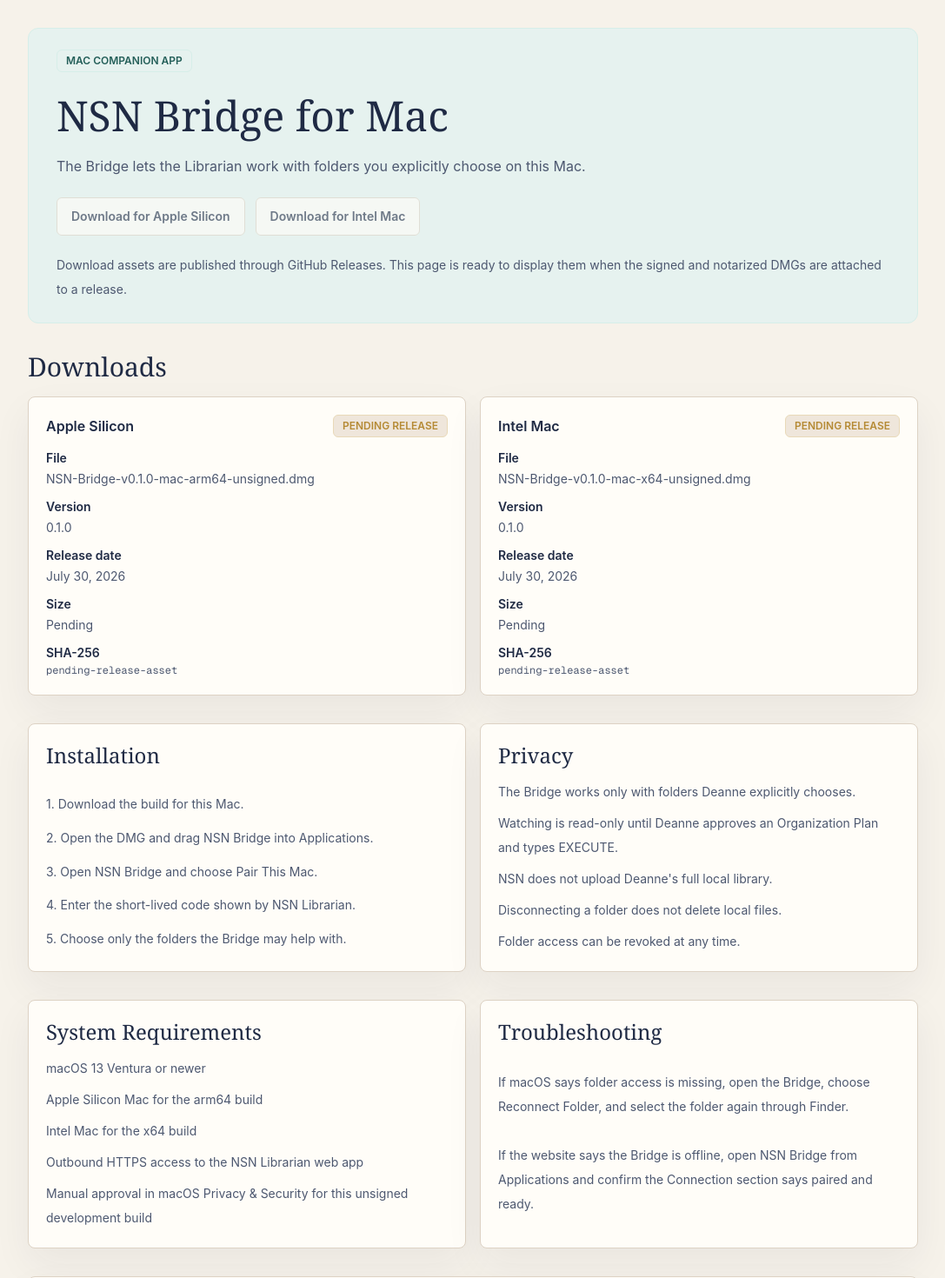
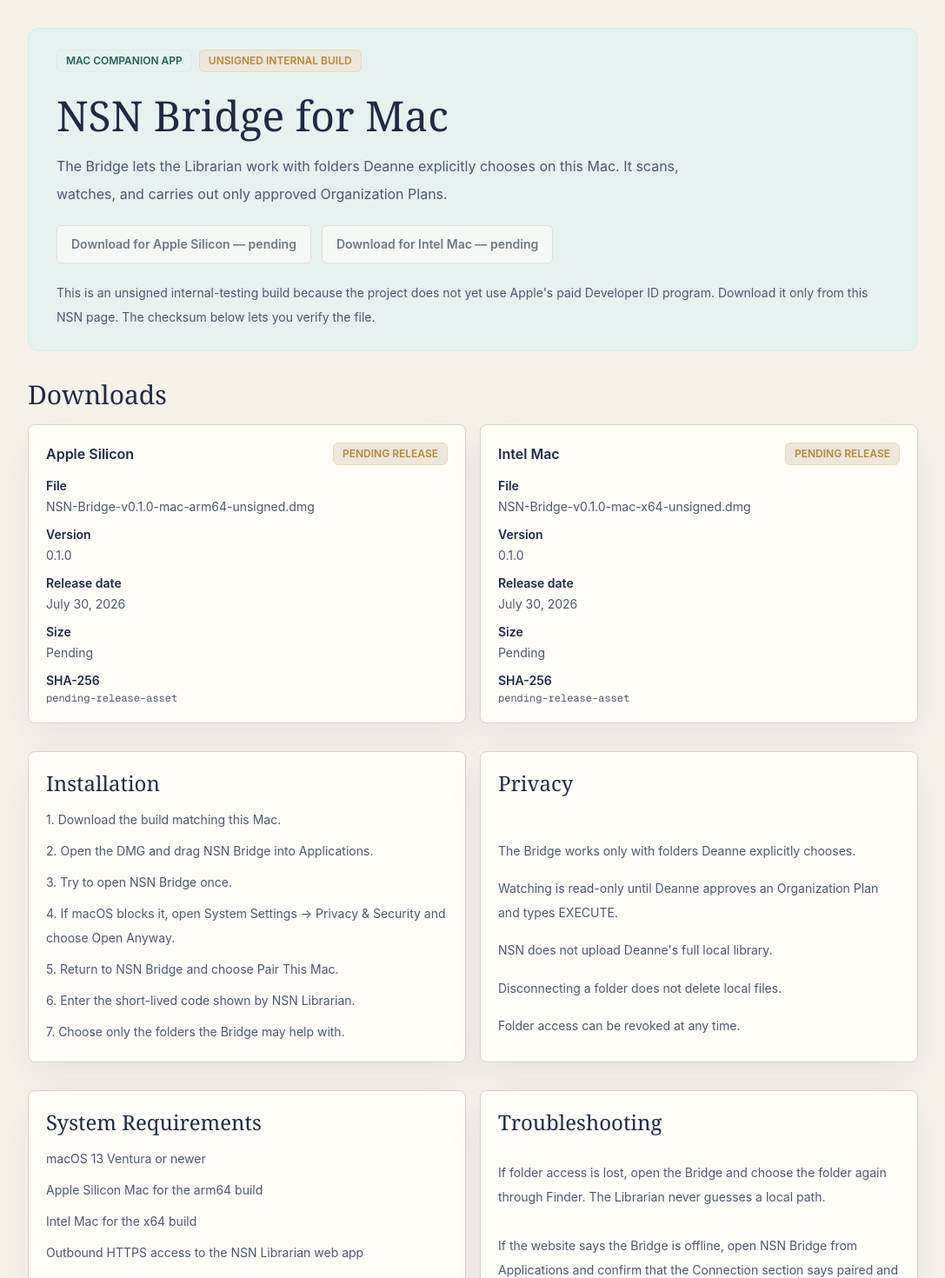
Before and after one commit to swishswisher/nsn-librarian, a Next.js app: page /download/bridge in a window 1280 px wide. Shown: the top 1470 px of the page at 87% size, without its empty margins (96-1183 px from the left). Built offline with nearby package versions, Linux system fonts and the light colour scheme; no server answers.

Commit message:
Enable live unsigned Bridge downloads and installation guidance

```diff
--- a/src/app/download/bridge/page.tsx
+++ b/src/app/download/bridge/page.tsx
@@ -4,7 +4,10 @@ import Link from "next/link";
 import { NsnBadge } from "@/components/library/NsnBadge";
 import { NsnCard } from "@/components/library/NsnCard";
 import { getBridgeReleaseManifest } from "@/lib/bridge/release-manifest";
-import { suggestedMacArchitecture } from "../../../../packages/bridge-protocol/src";
+import {
+  suggestedMacArchitecture,
+  type BridgeReleaseAsset,
+} from "../../../../packages/bridge-protocol/src";
 
 export const runtime = "nodejs";
 export const dynamic = "force-dynamic";
@@ -28,27 +31,37 @@ function formatSize(value: number | null) {
 }
 
 function DownloadAction({
-  architecture,
+  asset,
   suggested,
 }: {
-  architecture: "arm64" | "x64";
+  asset: BridgeReleaseAsset | undefined;
   suggested: boolean;
 }) {
-  return (
-    <a
-      aria-disabled="true"
-      className={[
+  const label =
+    asset?.architecture === "x64"
+      ? "Download for Intel Mac"
+      : "Download for Apple Silicon";
+  const className = [
     "inline-flex min-h-11 w-full max-w-full items-center justify-center rounded-md border px-4 text-center text-sm font-semibold transition sm:w-fit",
     suggested
       ? "border-[var(--nsn-teal)] bg-[var(--nsn-teal)] text-[var(--nsn-white)]"
       : "border-[var(--nsn-border)] bg-[var(--nsn-card)] text-[var(--nsn-navy)]",
-        "cursor-not-allowed opacity-60",
-      ].join(" ")}
-      href="#release-assets"
-    >
-      {architecture === "arm64"
-        ? "Download for Apple Silicon"
-        : "Download for Intel Mac"}
+    asset?.available && asset.url
+      ? "hover:opacity-90"
+      : "cursor-not-allowed opacity-60",
+  ].join(" ");
+
+  if (!asset?.available || !asset.url) {
+    return (
+      <span aria-disabled="true" className={className}>
+        {label} — pending
+      </span>
+    );
+  }
+
+  return (
+    <a className={className} href={asset.url} rel="noreferrer">
+      {label}
     </a>
   );
 }
@@ -60,39 +73,45 @@ export default async function BridgeDownloadPage() {
     requestHeaders.get("user-agent") ?? "",
   );
   const macAssets = manifest.assets.filter((asset) => asset.kind === "dmg");
+  const armAsset = macAssets.find((asset) => asset.architecture === "arm64");
+  const intelAsset = macAssets.find((asset) => asset.architecture === "x64");
 
   return (
     <main className="min-h-screen bg-[var(--nsn-cream)] px-4 py-8 text-[var(--nsn-navy)] sm:px-6 lg:px-8">
       <div className="mx-auto grid w-full max-w-5xl gap-8">
         <header className="grid min-w-0 gap-5 rounded-xl border border-[var(--nsn-soft-aqua)] bg-[var(--nsn-sage-mist)] px-4 py-6 sm:px-6 lg:px-8">
+          <div className="flex flex-wrap gap-2">
             <NsnBadge tone="approved">Mac companion app</NsnBadge>
+            <NsnBadge tone="pending">Unsigned internal build</NsnBadge>
+          </div>
           <div className="grid min-w-0 gap-3">
             <h1 className="nsn-display break-words text-4xl leading-tight [overflow-wrap:anywhere] sm:text-5xl">
               NSN Bridge for Mac
             </h1>
             <p className="max-w-3xl break-words text-base leading-8 text-[var(--nsn-slate)] [overflow-wrap:anywhere]">
-              The Bridge lets the Librarian work with folders you explicitly
-              choose on this Mac.
+              The Bridge lets the Librarian work with folders Deanne explicitly
+              chooses on this Mac. It scans, watches, and carries out only
+              approved Organization Plans.
             </p>
           </div>
           <div className="flex min-w-0 flex-col gap-3 sm:flex-row sm:flex-wrap">
             <DownloadAction
-              architecture="arm64"
+              asset={armAsset}
               suggested={suggested === "arm64"}
             />
-            <DownloadAction architecture="x64" suggested={suggested === "x64"} />
+            <DownloadAction
+              asset={intelAsset}
+              suggested={suggested === "x64"}
+            />
           </div>
           <p className="break-words text-sm leading-7 text-[var(--nsn-slate)] [overflow-wrap:anywhere]">
-            Download assets are published through GitHub Releases. This page
-            is ready to display them when the signed and notarized DMGs are
-            attached to a release.
+            This is an unsigned internal-testing build because the project does
+            not yet use Apple&apos;s paid Developer ID program. Download it only
+            from this NSN page. The checksum below lets you verify the file.
           </p>
         </header>
 
-        <section
-          aria-labelledby="release-assets"
-          className="grid min-w-0 gap-4"
-        >
+        <section aria-labelledby="release-assets" className="grid min-w-0 gap-4">
           <h2
             className="nsn-display break-words text-3xl [overflow-wrap:anywhere]"
             id="release-assets"
@@ -114,35 +133,25 @@ export default async function BridgeDownloadPage() {
                 </div>
                 <dl className="grid min-w-0 gap-2 text-sm leading-6 text-[var(--nsn-slate)]">
                   <div className="min-w-0">
-                    <dt className="font-semibold text-[var(--nsn-navy)]">
-                      File
-                    </dt>
+                    <dt className="font-semibold text-[var(--nsn-navy)]">File</dt>
                     <dd className="break-words [overflow-wrap:anywhere]">
                       {asset.fileName}
                     </dd>
                   </div>
                   <div>
-                    <dt className="font-semibold text-[var(--nsn-navy)]">
-                      Version
-                    </dt>
+                    <dt className="font-semibold text-[var(--nsn-navy)]">Version</dt>
                     <dd>{manifest.version}</dd>
                   </div>
                   <div>
-                    <dt className="font-semibold text-[var(--nsn-navy)]">
-                      Release date
-                    </dt>
+                    <dt className="font-semibold text-[var(--nsn-navy)]">Release date</dt>
                     <dd>{formatReleaseDate(manifest.releaseDate)}</dd>
                   </div>
                   <div>
-                    <dt className="font-semibold text-[var(--nsn-navy)]">
-                      Size
-                    </dt>
+                    <dt className="font-semibold text-[var(--nsn-navy)]">Size</dt>
                     <dd>{formatSize(asset.sizeBytes)}</dd>
                   </div>
                   <div className="min-w-0">
-                    <dt className="font-semibold text-[var(--nsn-navy)]">
-                      SHA-256
-                    </dt>
+                    <dt className="font-semibold text-[var(--nsn-navy)]">SHA-256</dt>
                     <dd className="break-words font-mono text-xs [overflow-wrap:anywhere]">
                       {asset.sha256}
                     </dd>
@@ -157,11 +166,16 @@ export default async function BridgeDownloadPage() {
           <NsnCard className="grid min-w-0 gap-3">
             <h2 className="nsn-display text-2xl">Installation</h2>
             <ol className="grid min-w-0 gap-2 text-sm leading-7 text-[var(--nsn-slate)]">
-              <li>1. Download the build for this Mac.</li>
+              <li>1. Download the build matching this Mac.</li>
               <li>2. Open the DMG and drag NSN Bridge into Applications.</li>
-              <li>3. Open NSN Bridge and choose Pair This Mac.</li>
-              <li>4. Enter the short-lived code shown by NSN Librarian.</li>
-              <li>5. Choose only the folders the Bridge may help with.</li>
+              <li>3. Try to open NSN Bridge once.</li>
+              <li>
+                4. If macOS blocks it, open System Settings → Privacy &amp;
+                Security and choose Open Anyway.
+              </li>
+              <li>5. Return to NSN Bridge and choose Pair This Mac.</li>
+              <li>6. Enter the short-lived code shown by NSN Librarian.</li>
+              <li>7. Choose only the folders the Bridge may help with.</li>
             </ol>
           </NsnCard>
 
@@ -192,18 +206,17 @@ export default async function BridgeDownloadPage() {
           <NsnCard className="grid min-w-0 gap-3">
             <h2 className="nsn-display text-2xl">Troubleshooting</h2>
             <p className="break-words text-sm leading-7 text-[var(--nsn-slate)] [overflow-wrap:anywhere]">
-              If macOS says folder access is missing, open the Bridge, choose
-              Reconnect Folder, and select the folder again through Finder.
+              If folder access is lost, open the Bridge and choose the folder
+              again through Finder. The Librarian never guesses a local path.
             </p>
             <p className="break-words text-sm leading-7 text-[var(--nsn-slate)] [overflow-wrap:anywhere]">
               If the website says the Bridge is offline, open NSN Bridge from
-              Applications and confirm the Connection section says paired and
-              ready.
+              Applications and confirm that the Connection section says paired
+              and ready.
             </p>
           </NsnCard>
         </section>
 
-        <section className="grid min-w-0 gap-4">
         <NsnCard className="grid min-w-0 gap-3">
           <h2 className="nsn-display text-2xl">Release Notes</h2>
           <ul className="grid min-w-0 gap-2 text-sm leading-7 text-[var(--nsn-slate)]">
@@ -214,7 +227,6 @@ export default async function BridgeDownloadPage() {
             ))}
           </ul>
         </NsnCard>
-        </section>
 
         <Link
           className="inline-flex min-h-11 w-full max-w-full items-center justify-center rounded-md border border-[var(--nsn-border)] bg-[var(--nsn-card)] px-4 text-center text-sm font-semibold text-[var(--nsn-navy)] transition hover:bg-[var(--nsn-sage-mist)] sm:w-fit"
```
Lines whose indentation alone changed are shown as unchanged.
